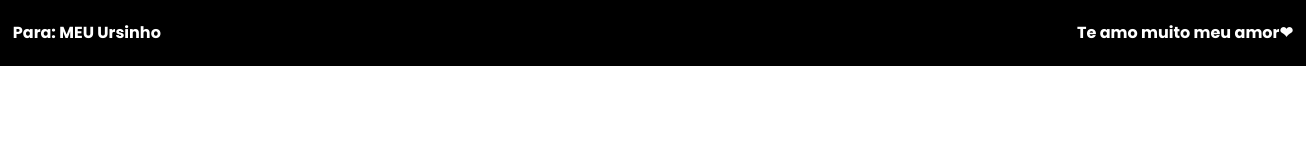
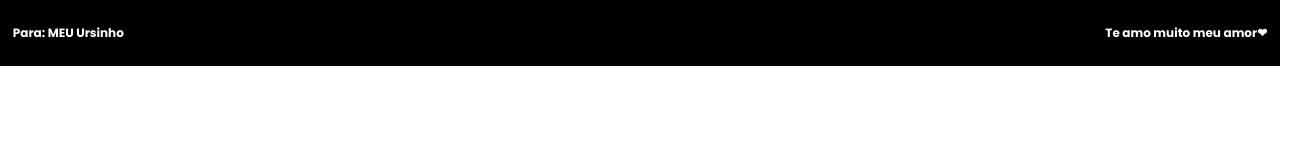
Before and after one commit to daynepacheco9/ArBear, a plain HTML site: page index.html in a window 1280 px wide. Shown: the whole page, 1306 px wide, since content can reach past the window. Drawn offline with Linux system fonts and the light colour scheme.

Commit message:
arrumando pasta

```diff
--- a/pages/index.html
+++ b/index.html
@@ -3,16 +3,16 @@
 <head>
     <meta charset="UTF-8">
     <meta name="viewport" content="width=, initial-scale=1.0">
-    <link rel="shortcut icon" id="ico" type="imagex/ico" href="../img/urso.png">
+    <link rel="shortcut icon" id="ico" type="imagex/ico" href="./img/urso.png">
     <title>Para: MEU Ursinho</title>
     <link rel="stylesheet" href="style.css">
 </head>
 <body>
-    <header>
-        <h1>Para: MEU Ursinho</h1>
-        <h1>Te amo muito meu amor❤</h1>
-    </header>
     <main>
+        <nav>
+            <h1>Para: MEU Ursinho</h1>
+            <h1>Te amo muito meu amor❤</h1>
+        </nav>
 
     </main>
 </body>
--- a/pages/style.css
+++ b/style.css
@@ -10,11 +10,10 @@ html{
     height: 100%;
 }
 
-header{
+nav {
     display: flex;
     font-size: 0.5rem;
     justify-content: space-between;
-    width: 100vw;
     height: 5vh;
     padding: 1vw;
     background-color: black;
```
